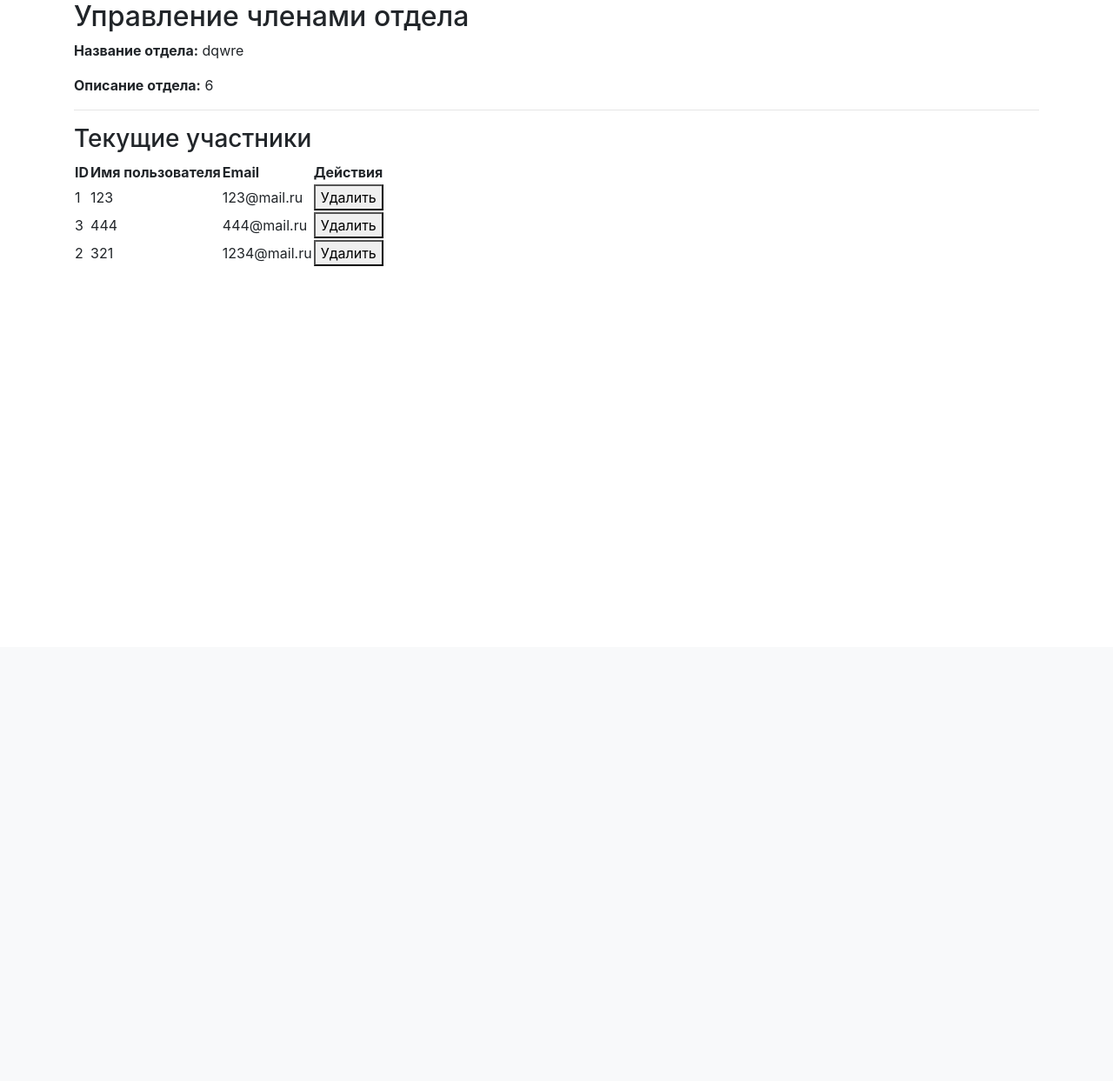
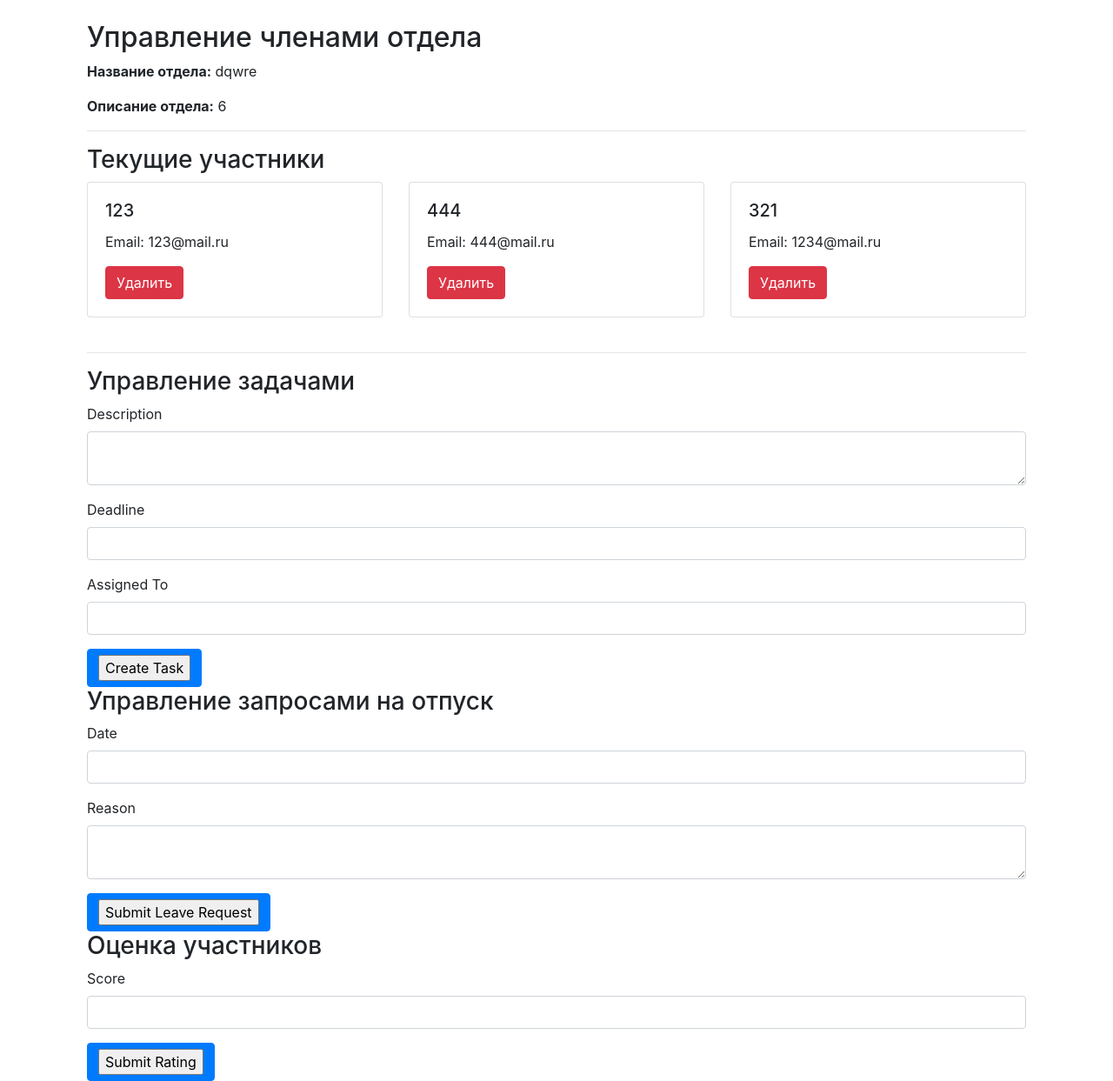
Before and after one commit to Dan1k1319/kursach, a Flask app: page /admin_department_members/2 in a window 1280 px wide. Shown: the part 56-1299 px from the top of the page at 87% size. Before the commit the page ends 362 px from the top, so only its background shows below. Run offline with Flask 3, Linux system fonts and the light colour scheme; a user stored in the database is signed in; some libraries are stand-ins or nearby versions.

Commit message:
перевел немного на русский

```diff
--- a/flaskProject/app.py
+++ b/flaskProject/app.py
@@ -6,6 +6,7 @@ from flask_wtf import FlaskForm
 from wtforms import StringField, PasswordField, SubmitField, BooleanField, TextAreaField
 from wtforms.validators import DataRequired, Email, EqualTo, Length
 from flask_bcrypt import Bcrypt
+
 
 app = Flask(__name__, template_folder='templates')
 app.config['SECRET_KEY'] = 'your_secret_key'
@@ -34,6 +35,30 @@ membership = db.Table('membership',
                       db.Column('user_id', db.Integer, db.ForeignKey('user.id'), primary_key=True),
                       db.Column('department_id', db.Integer, db.ForeignKey('department.id'), primary_key=True)
                       )
+
+
+# Модель для задач
+class Task(db.Model):
+    id = db.Column(db.Integer, primary_key=True)
+    description = db.Column(db.String(255), nullable=False)
+    deadline = db.Column(db.DateTime, nullable=False)
+    assigned_to = db.Column(db.Integer, db.ForeignKey('user.id'))
+    assignee = db.relationship('User', backref='tasks')
+
+
+# Модель для прогулов
+class Leave(db.Model):
+    id = db.Column(db.Integer, primary_key=True)
+    user_id = db.Column(db.Integer, db.ForeignKey('user.id'), nullable=False)
+    date = db.Column(db.Date, nullable=False)
+    reason = db.Column(db.String(255))
+
+
+# Модель для оценок
+class Rating(db.Model):
+    id = db.Column(db.Integer, primary_key=True)
+    user_id = db.Column(db.Integer, db.ForeignKey('user.id'), nullable=False)
+    score = db.Column(db.Float, nullable=False)
 
 
 # Остальной код остается неизменным
@@ -86,6 +111,24 @@ class EditProfileForm(FlaskForm):
     position = StringField('Position')
     responsibilities = TextAreaField('Responsibilities')
     submit = SubmitField('Save Changes')
+
+
+class TaskForm(FlaskForm):
+    description = TextAreaField('Description', validators=[DataRequired()])
+    deadline = StringField('Deadline', validators=[DataRequired()])
+    assigned_to = StringField('Assigned To')
+    submit = SubmitField('Create Task')
+
+
+class LeaveForm(FlaskForm):
+    date = StringField('Date', validators=[DataRequired()])
+    reason = TextAreaField('Reason')
+    submit = SubmitField('Submit Leave Request')
+
+
+class RatingForm(FlaskForm):
+    score = StringField('Score', validators=[DataRequired()])
+    submit = SubmitField('Submit Rating')
 
 
 @app.route('/')
@@ -142,6 +185,10 @@ def departments():
 @login_required
 def admin_departments():
     form = DepartmentForm()
+    task_form = TaskForm()  # Добавляем форму для создания задач
+    leave_form = LeaveForm()  # Добавляем форму для отправки запроса на отпуск
+    rating_form = RatingForm()  # Добавляем форму для оценки пользователей
+
     if form.validate_on_submit():
         department = Department(name=form.name.data, description=form.description.data)
         db.session.add(department)
@@ -150,13 +197,19 @@ def admin_departments():
         return redirect(url_for('admin_departments'))
     departments = Department.query.all()
     return render_template('admin_departments.html', title='Администрирование отделов', form=form,
-                           departments=departments)
+                           departments=departments, task_form=task_form, leave_form=leave_form,
+                           rating_form=rating_form)
+
+
 
 
 @app.route("/admin_department_members/<int:department_id>", methods=['GET', 'POST'])
 @login_required
 def admin_department_members(department_id):
     department = Department.query.get_or_404(department_id)
+    task_form = TaskForm()  # Создание объекта формы TaskForm
+    leave_form = LeaveForm()  # Создание объекта формы LeaveForm
+    rating_form = RatingForm()  # Создание объекта формы RatingForm
 
     if request.method == 'POST':
         user_id = request.form.get('user_id')
@@ -168,11 +221,9 @@ def admin_department_members(department_id):
                 flash('Пользователь успешно удален из отдела!', 'success')
             else:
                 flash('Пользователь не состоит в этом отделе!', 'danger')
-        return redirect(url_for('admin_department_members',
-                                department_id=department.id))  # Перенаправляем на ту же страницу после удаления
+        return redirect(url_for('admin_department_members', department_id=department.id))
 
-    return render_template('admin_department_members.html', title='Управление членами отдела', department=department)
-
+    return render_template('admin_department_members.html', title='Управление членами отдела', department=department, task_form=task_form, leave_form=leave_form, rating_form=rating_form)
 
 @app.route("/join_department/<int:department_id>", methods=['GET', 'POST'])
 @login_required
@@ -242,7 +293,8 @@ def edit_profile(user_id):
         user.responsibilities = form.responsibilities.data
         db.session.commit()
         flash('Your profile has been updated!', 'success')
-        return redirect(url_for('profile', user_id=user_id))  # Перенаправляем на страницу профиля после успешного обновления
+        return redirect(
+            url_for('profile', user_id=user_id))  # Перенаправляем на страницу профиля после успешного обновления
 
     form.bio.data = user.bio
     form.passport_data.data = user.passport_data
--- a/flaskProject/templates/admin_department_members.html
+++ b/flaskProject/templates/admin_department_members.html
@@ -1,34 +1,69 @@
 {% extends 'main.html' %}
 
 {% block content %}
-    <h2>Управление членами отдела</h2>
+    <div class="container">
+        <h2 class="mt-4">Управление членами отдела</h2>
         <p><strong>Название отдела:</strong> {{ department.name }}</p>
         <p><strong>Описание отдела:</strong> {{ department.description }}</p>
         <hr>
+
+        <!-- Текущие участники -->
         <h3>Текущие участники</h3>
-    <table>
-        <thead>
-            <tr>
-                <th>ID</th>
-                <th>Имя пользователя</th>
-                <th>Email</th>
-                <th>Действия</th>
-            </tr>
-        </thead>
-        <tbody>
+        <div class="row">
             {% for user in department.members %}
-                <tr>
-                    <td>{{ user.id }}</td>
-                    <td>{{ user.username }}</td>
-                    <td>{{ user.email }}</td>
-                    <td>
+                <div class="col-md-4 mb-4">
+                    <div class="card">
+                        <div class="card-body">
+                            <h5 class="card-title">{{ user.username }}</h5>
+                            <p class="card-text">Email: {{ user.email }}</p>
                             <form method="POST" action="{{ url_for('admin_department_members', department_id=department.id) }}">
                                 <input type="hidden" name="user_id" value="{{ user.id }}">
-                            <button type="submit">Удалить</button>
+                                <button type="submit" class="btn btn-danger">Удалить</button>
                             </form>
-                    </td>
-                </tr>
+                        </div>
+                    </div>
+                </div>
             {% endfor %}
-        </tbody>
-    </table>
+        </div>
+        <hr>
+
+        <!-- Форма для управления задачами участников отдела -->
+        <h3>Управление задачами</h3>
+        <form method="POST">
+            {{ task_form.hidden_tag() }}
+            <div class="form-group">
+                {{ task_form.description.label }}<br>{{ task_form.description(class="form-control") }}
+            </div>
+            <div class="form-group">
+                {{ task_form.deadline.label }}<br>{{ task_form.deadline(class="form-control") }}
+            </div>
+            <div class="form-group">
+                {{ task_form.assigned_to.label }}<br>{{ task_form.assigned_to(class="form-control") }}
+            </div>
+            <button type="submit" class="btn btn-primary">{{ task_form.submit }}</button>
+        </form>
+
+        <!-- Форма для управления запросами на отпуск участников отдела -->
+        <h3>Управление запросами на отпуск</h3>
+        <form method="POST">
+            {{ leave_form.hidden_tag() }}
+            <div class="form-group">
+                {{ leave_form.date.label }}<br>{{ leave_form.date(class="form-control") }}
+            </div>
+            <div class="form-group">
+                {{ leave_form.reason.label }}<br>{{ leave_form.reason(class="form-control") }}
+            </div>
+            <button type="submit" class="btn btn-primary">{{ leave_form.submit }}</button>
+        </form>
+
+        <!-- Форма для оценки участников отдела -->
+        <h3>Оценка участников</h3>
+        <form method="POST">
+            {{ rating_form.hidden_tag() }}
+            <div class="form-group">
+                {{ rating_form.score.label }}<br>{{ rating_form.score(class="form-control") }}
+            </div>
+            <button type="submit" class="btn btn-primary">{{ rating_form.submit }}</button>
+        </form>
+    </div>
 {% endblock %}
```
Also changed, not shown: flaskProject/templates/admin_departments.html (+20 -12 lines), flaskProject/instance/site.db. Lines whose indentation alone changed are shown as unchanged.
